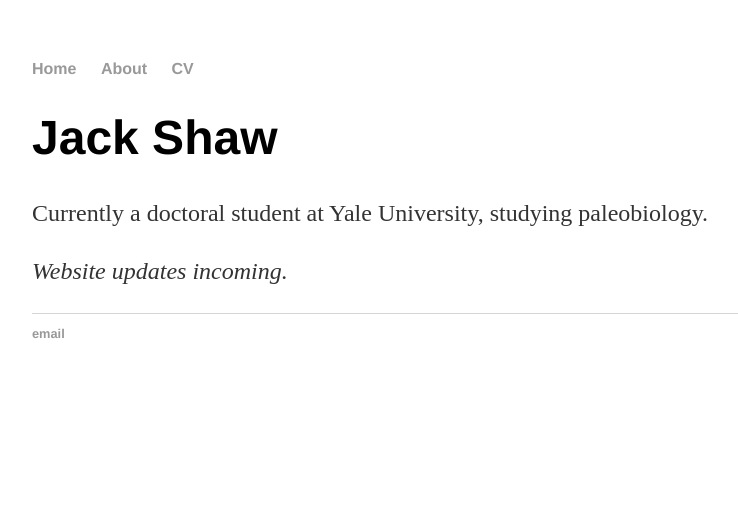
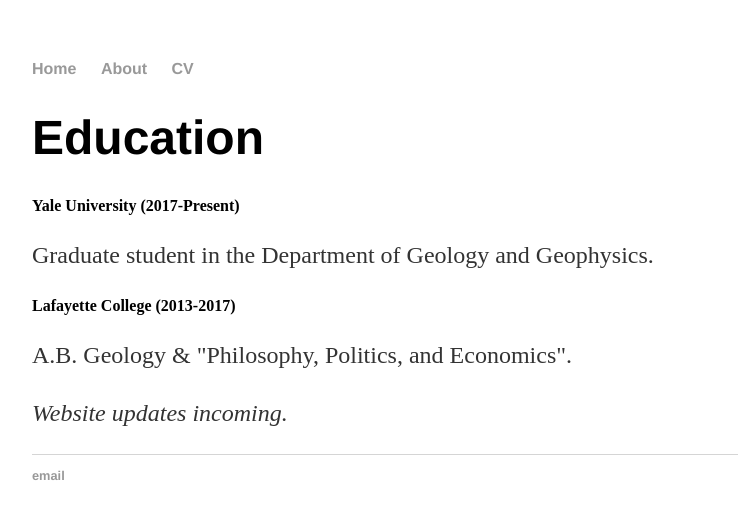
Before and after one commit to jackolivershaw/jackolivershaw.github.io, a Jekyll site: the page built from about/index.html, in a window 1280 px wide. Shown: the top 519 px of the page, without its empty margins (160-898 px from the left). Built offline with Jekyll 4.4.1, drawn with Linux system fonts in a browser that asks for light colours.

Commit message:
Update index.html

```diff
--- a/about/index.html
+++ b/about/index.html
@@ -3,7 +3,11 @@ layout: default
 title: Jack Shaw
 ---
 <div class="blurb">
-	<h1>Jack Shaw</h1>
-	<p>Currently a doctoral student at Yale University, studying paleobiology.</p>
+	<h1>Education</h1>
+	<h4>Yale University (2017-Present)</h4>
+	<p>Graduate student in the Department of Geology and Geophysics.</p>
+	<p></p>
+	<h4>Lafayette College (2013-2017)</h4>
+	<p>A.B. Geology & "Philosophy, Politics, and Economics".</p>
 	<p><em>Website updates incoming.</em></p>
 </div><!-- /.blurb -->
```
